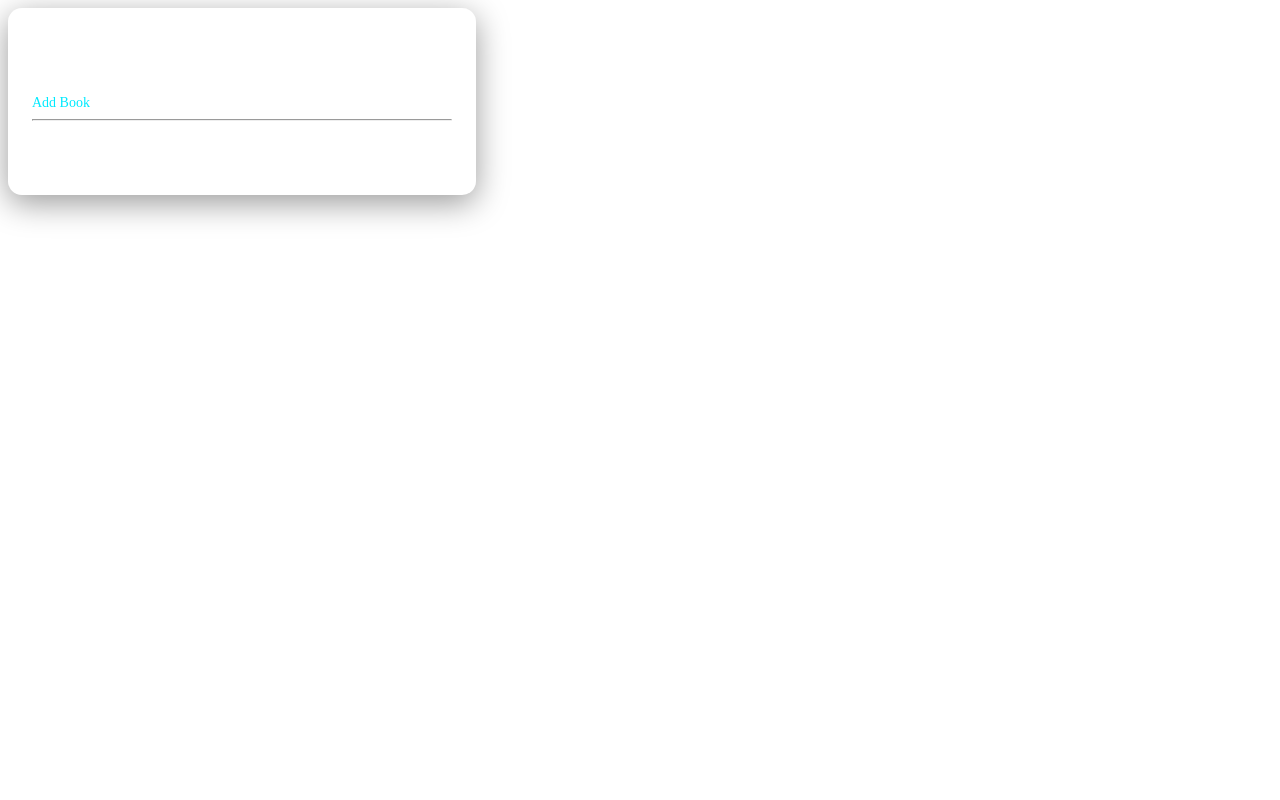
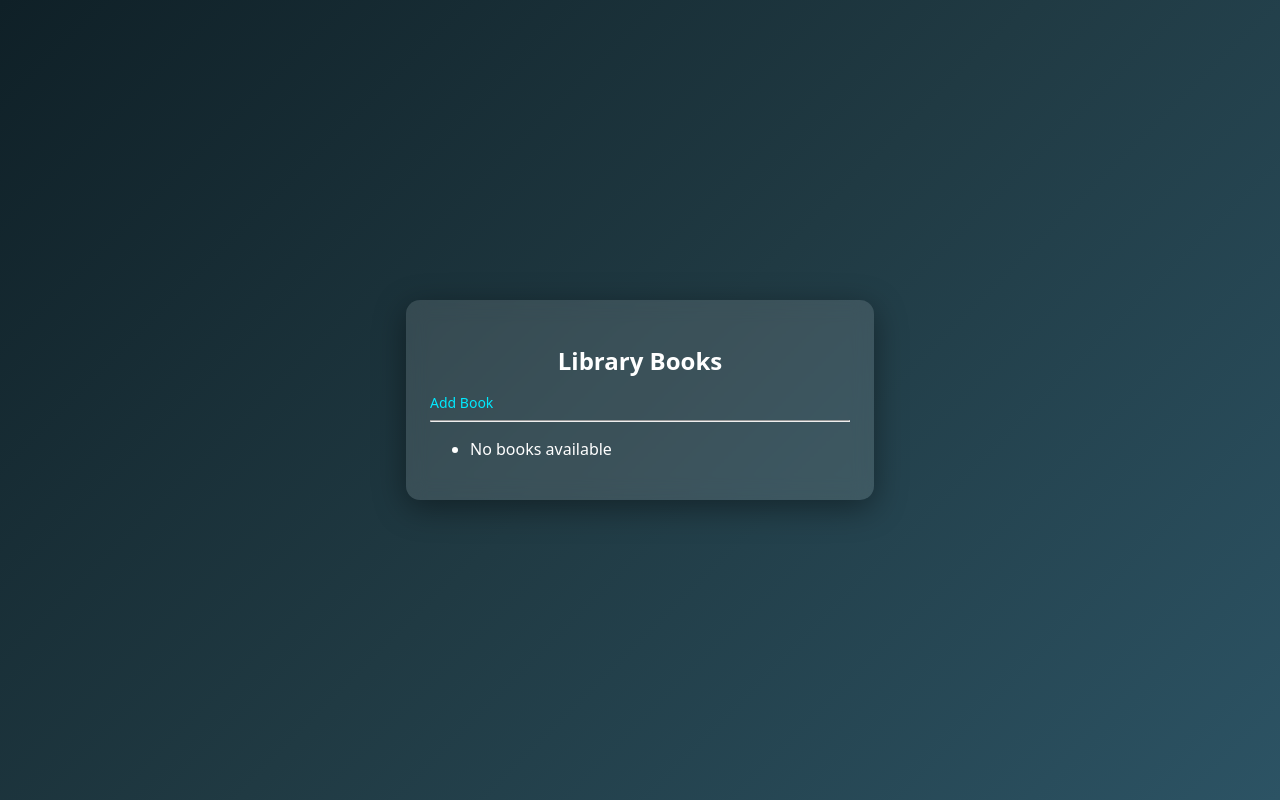
Before and after one commit to Codsach/django-library-demo, a Django app: page / in a window 1280 px wide. Run offline with Django 5.2, Linux system fonts and the light colour scheme.

Commit message:
minor fix

```diff
--- a/library/static/library/style.css
+++ b/library/static/library/style.css
@@ -1,4 +1,4 @@
-\body {
+body {
     margin: 0;
     font-family: system-ui;
     background: linear-gradient(135deg, #0f2027, #203a43, #2c5364);
```
